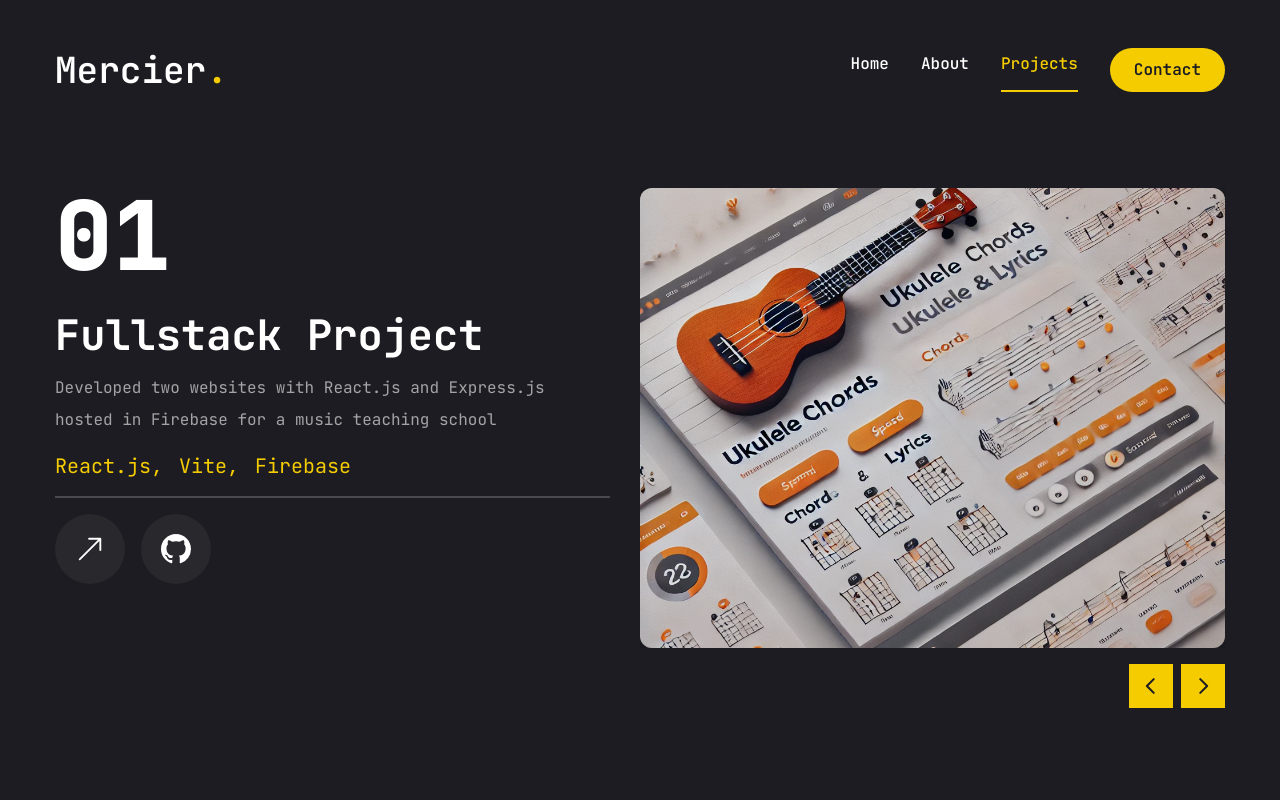
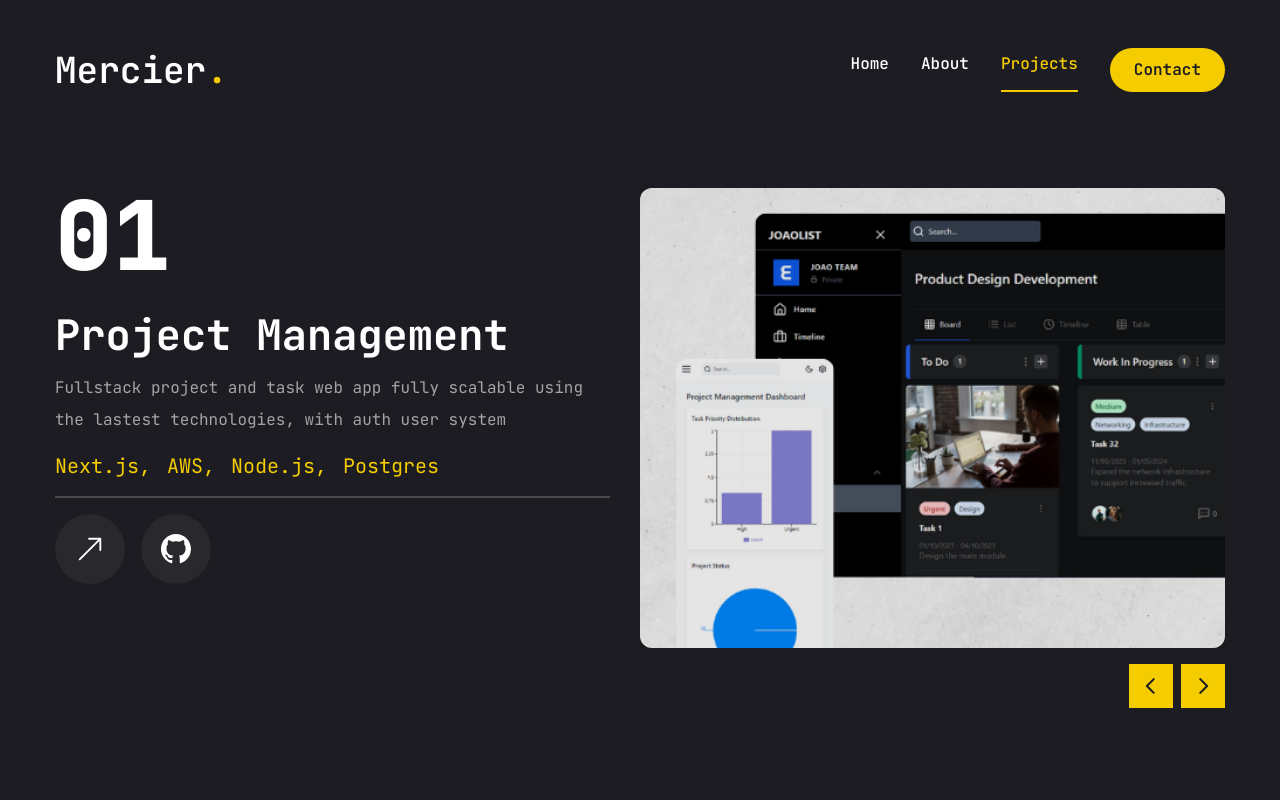
Before and after one commit to juanMercier/mercier-portfolio, a Next.js app: page /projects in a window 1280 px wide. Built offline with nearby package versions, Linux system fonts and the light colour scheme.

Commit message:
😎: added project management app to projects

```diff
--- a/app/projects/page.jsx
+++ b/app/projects/page.jsx
@@ -16,7 +16,32 @@ import WorkSliderButtons from '@/components/WorkSliderButtons';
 const projects = [
     {
         num: "01",
-        category: "fullstack",
+        category: "Project Management",
+        title: "Project Management App",
+        description: "Fullstack project and task web app fully scalable using the lastest technologies, with auth user system",
+        stack: [
+            { name: "Next.js" },
+            { name: "AWS" },
+            { name: "Node.js" },
+            { name: "Postgres" },
+        ],
+        image: "/assets/pm/photoShowOff.png",
+        live: "https://main.d1hr0wf5bahyjd.amplifyapp.com/",
+        github: "https://github.com/juanMercier/proj-management",
+    },
+    {
+        num: "02",
+        category: "Lynxai",
+        title: "Lynxai",
+        description: "As a key member of the technical team at Lynxai, I played a crucial role in building and managing the fullstack infrastructure of our platform.",
+        stack: [{ name: "React.js" }, { name: "AWS" }],
+        image: "/assets/landingPageCrop.png",
+        live: "https://lynxai.tech",
+        github: "",
+    },
+    {
+        num: "03",
+        category: "Cifra Uke Mercier",
         title: "Cifra Uke Mercier",
         description: "Developed two websites with React.js and Express.js hosted in Firebase for a music teaching school",
         stack: [{ name: "React.js" }, { name: "Vite" }, { name: "Firebase" }],
@@ -24,16 +49,7 @@ const projects = [
         live: "https://cifra-uke-mercier.web.app/",
         github: "https://github.com/juanMercier/cifra-uke-mercier.git",
     },
-    {
-        num: "02",
-        category: "fullstack",
-        title: "Lynxai",
-        description: "As a key member of the technical team at Lynxai, I played a crucial role in building and managing the fullstack infrastructure of our platform.",
-        stack: [{ name: "React.js" }, { name: "AWS" }],
-        image: "/assets/lynxaiWebsite.png",
-        live: "https://cifra-uke-mercier.web.app/",
-        github: "",
-    }
+
 ]
 
 export default function Projects() {
@@ -67,7 +83,7 @@ export default function Projects() {
                             </div>
                             <div className='flex flex-col gap-4'>
                                 <h2 className='text-[42px] font-bold leading-none text-white group-hover:text-accent transition-all duration-500 capitalize'>
-                                    {project.category} project
+                                    {project.category}
                                 </h2>
                                 <p className='text-white/60'>{project.description}</p>
                                 <ul className='flex gap-4'>
@@ -136,8 +152,8 @@ export default function Projects() {
                             })}
                             {/* swiper buttons */}
                             <WorkSliderButtons
-                            containerStyles="flex gap-2 absolute right-0 bottom-[calc(50%_-_22px)] xl:bottom-0 z-20 w-full justify-between xl:w-max xl:justify-none"
-                            btnStyles="bg-accent hover:bg-accent-hover text-primary text-[22px] w-[44px] h-[44px] flex justify-center items-center transition-all"
+                                containerStyles="flex gap-2 absolute right-0 bottom-[calc(50%_-_22px)] xl:bottom-0 z-20 w-full justify-between xl:w-max xl:justify-none"
+                                btnStyles="bg-accent hover:bg-accent-hover text-primary text-[22px] w-[44px] h-[44px] flex justify-center items-center transition-all"
                             />
                         </Swiper>
                     </div>
```
Also changed, not shown: public/assets/landingPageCrop.png (added), public/assets/pm/photoShowOff.png (added).
